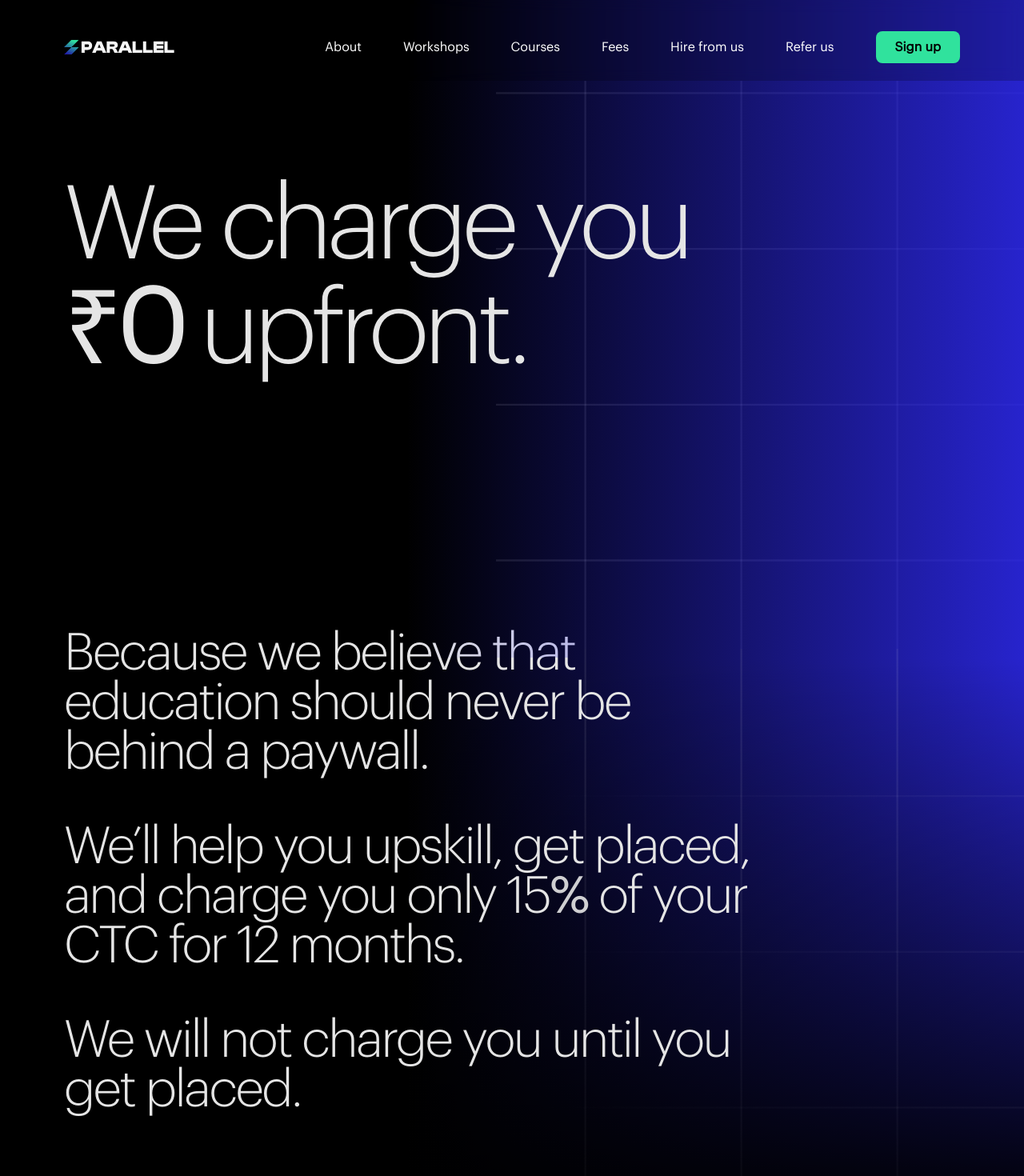
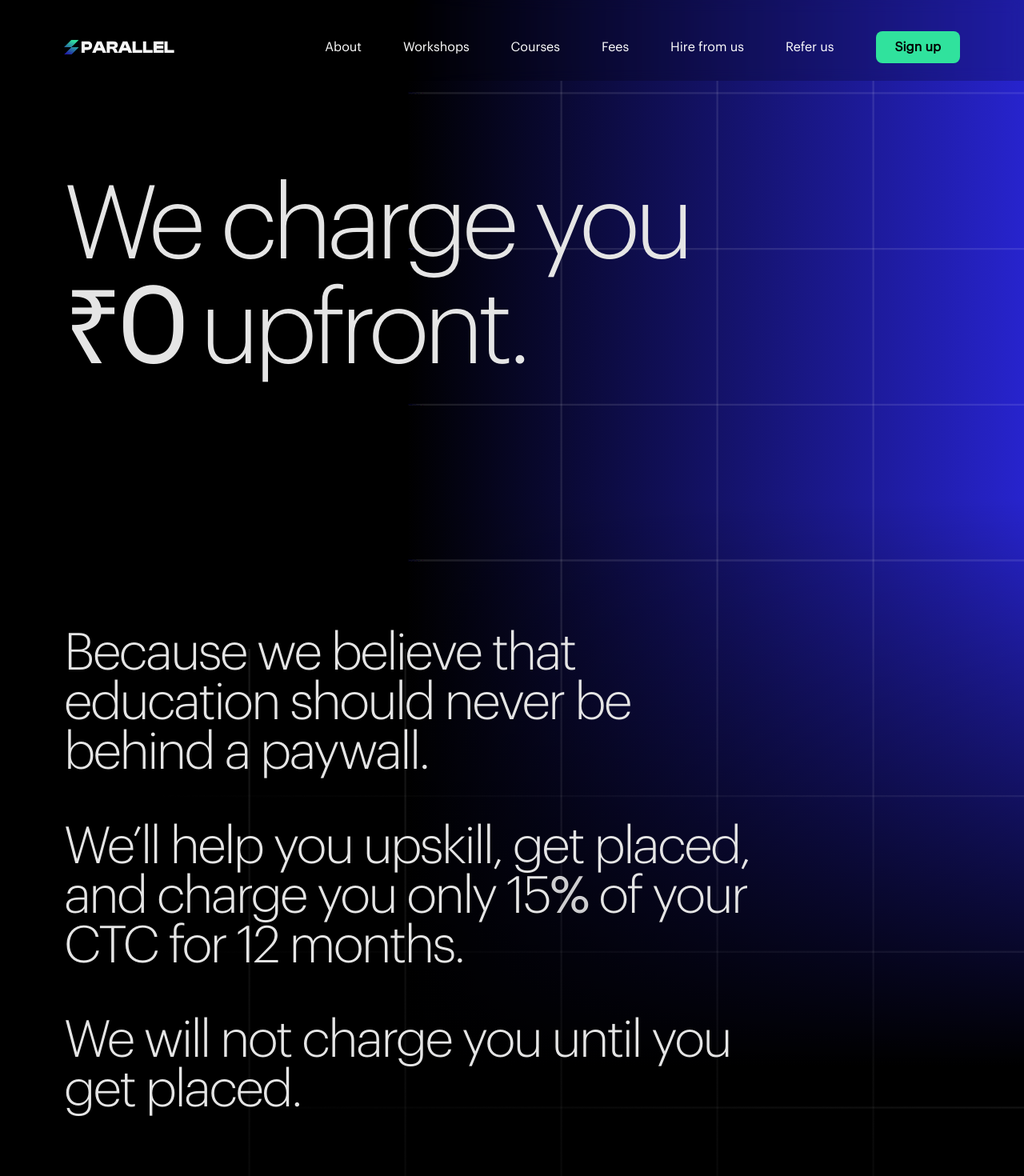
Before and after one commit to ak513499786/parallel, a Next.js app: page /fees in a window 1280 px wide. Shown: the top 1470 px of the page at 80% size. Built offline with nearby package versions, Linux system fonts and the light colour scheme.

Commit message:
Grid Done

```diff
--- a/pages/contact-us-to-hire.jsx
+++ b/pages/contact-us-to-hire.jsx
@@ -28,14 +28,14 @@ export default function Contact() {
   return (
     <>
       <Navbar />
-      <div className="absolute z-30 w-[100%] h-[822px] top-[-500px] overflow-hidden">
+      <div className="absolute z-20 w-[100%] h-[822px] top-[-200px] overflow-hidden">
         <div className={style.backgroundcolor}></div>
       </div>
-      <div className="absolute z-20 w-[100%] h-[822px] top-[322px] right-0 overflow-hidden">
+      <div className="absolute z-20 w-[100%] h-[822px] top-[622px] right-0 overflow-hidden">
+        <div className={style.backgroundcolor3}></div>
+      </div>
+      <div className="absolute z-20 w-[100%] h-[822px] top-[622px] right-0 overflow-hidden">
         <div className={style.backgroundcolor2}></div>
-      </div>
-      <div className="absolute z-10 w-[100%] h-[822px] top-[322px] right-0 overflow-hidden">
-        <div className={style.backgroundcolor3}></div>
       </div>
       <div className="absolute w-[100%] h-[822px] top-0 left-0 overflow-hidden">
         <div className={style.backgroundbox}></div>
--- a/pages/contact-us.jsx
+++ b/pages/contact-us.jsx
@@ -55,14 +55,14 @@ export default function Contact() {
   return (
     <>
       <Navbar />
-      <div className="absolute z-30 w-[100%] h-[822px] top-[-500px] overflow-hidden">
+      <div className="absolute z-20 w-[100%] h-[822px] top-[-200px] overflow-hidden">
         <div className={style.backgroundcolor}></div>
       </div>
-      <div className="absolute z-20 w-[100%] h-[822px] top-[322px] right-0 overflow-hidden">
+      <div className="absolute z-20 w-[100%] h-[822px] top-[622px] right-0 overflow-hidden">
+        <div className={style.backgroundcolor3}></div>
+      </div>
+      <div className="absolute z-20 w-[100%] h-[822px] top-[622px] right-0 overflow-hidden">
         <div className={style.backgroundcolor2}></div>
-      </div>
-      <div className="absolute z-10 w-[100%] h-[822px] top-[322px] right-0 overflow-hidden">
-        <div className={style.backgroundcolor3}></div>
       </div>
       <div className="absolute w-[100%] h-[822px] top-0 left-0 overflow-hidden">
         <div className={style.backgroundbox}></div>
--- a/pages/fees.jsx
+++ b/pages/fees.jsx
@@ -29,14 +29,14 @@ export default function Fees() {
   return (
     <>
       <Navbar />
-      <div className="absolute z-30 w-[100%] h-[822px] top-0 overflow-hidden">
+      <div className="absolute z-20 w-[100%] h-[822px] top-[-200px] overflow-hidden">
         <div className={style.backgroundcolor}></div>
       </div>
-      <div className="absolute z-20 w-[100%] h-[822px] top-[822px] right-0 overflow-hidden">
+      <div className="absolute z-20 w-[100%] h-[822px] top-[622px] right-0 overflow-hidden">
+        <div className={style.backgroundcolor3}></div>
+      </div>
+      <div className="absolute z-20 w-[100%] h-[822px] top-[622px] right-0 overflow-hidden">
         <div className={style.backgroundcolor2}></div>
-      </div>
-      <div className="absolute z-10 w-[100%] h-[822px] top-[822px] right-0 overflow-hidden">
-        <div className={style.backgroundcolor3}></div>
       </div>
       <div className="absolute w-[100%] h-[822px] top-0 left-0 overflow-hidden">
         <div className={style.backgroundbox}></div>
--- a/pages/index.jsx
+++ b/pages/index.jsx
@@ -314,7 +314,7 @@ export default function Home() {
             </button>
           </Link>
         </div>
-        <div className="flex gap-[21px] mt-[67px] z-20 relative max-md:flex-col max-hamburger:flex-wrap max-hamburger:justify-center">
+        <div className="flex gap-[21px] mt-[67px] z-20  relative max-md:flex-col max-hamburger:flex-wrap max-hamburger:justify-center">
           <div
             className={`${style.container} w-[33%] max-hamburger:w-[45%] max-md:w-full`}
           >
--- a/styles/globals.css
+++ b/styles/globals.css
@@ -72,6 +72,9 @@ input[type="number"] {
     text-wrap: balance;
   }
 }
+.mixblend{
+  mix-blend-mode: color-dodge;
+}
 input {
   outline: none;
   font-size: 17.51px;
--- a/styles/style.module.css
+++ b/styles/style.module.css
@@ -23,13 +23,15 @@
   height: 711px;
 }
 .backgroundbox {
-  background-image: url("../public/Group\ 1.svg");
+  background-image: url("../public/full-grid.svg");
   width: 1080px;
   position: absolute;
   top: 101px;
-  right: -420px;
+  right: 0px;
   height: 710px;
   background-repeat: no-repeat;
+  mix-blend-mode: color-dodge;
+  z-index: 22;
 }
 .fullgrid {
   background-image: url("../public/full-grid.svg");
@@ -138,7 +140,7 @@
   width: 1080px;
   position: absolute;
   top: 0px;
-  right: -420px;
+  right: 0px;
   z-index: 1;
   height: 811px;
   background-repeat: no-repeat;
@@ -310,7 +312,6 @@
         rgba(118, 39, 232, 0.5) 0%,
         rgba(99, 33, 229, 0) 100%
       )
-      /* warning: gradient uses a rotation that is not supported by CSS and may not behave as expected */,
     linear-gradient(
       0.91deg,
       rgba(48, 226, 157, 0.1) -13.79%,
@@ -330,7 +331,6 @@
         rgba(27, 196, 94, 0.24) 0%,
         rgba(12, 244, 35, 0) 100%
       )
-      /* warning: gradient uses a rotation that is not supported by CSS and may not behave as expected */,
     linear-gradient(
       0.91deg,
       rgba(48, 226, 157, 0.1) -13.79%,
@@ -350,7 +350,6 @@
         rgba(216, 47, 47, 0.27) 0%,
         rgba(220, 56, 56, 0.02) 100%
       )
-      /* warning: gradient uses a rotation that is not supported by CSS and may not behave as expected */,
     linear-gradient(
       0.91deg,
       rgba(48, 226, 157, 0.1) -13.79%,
```
